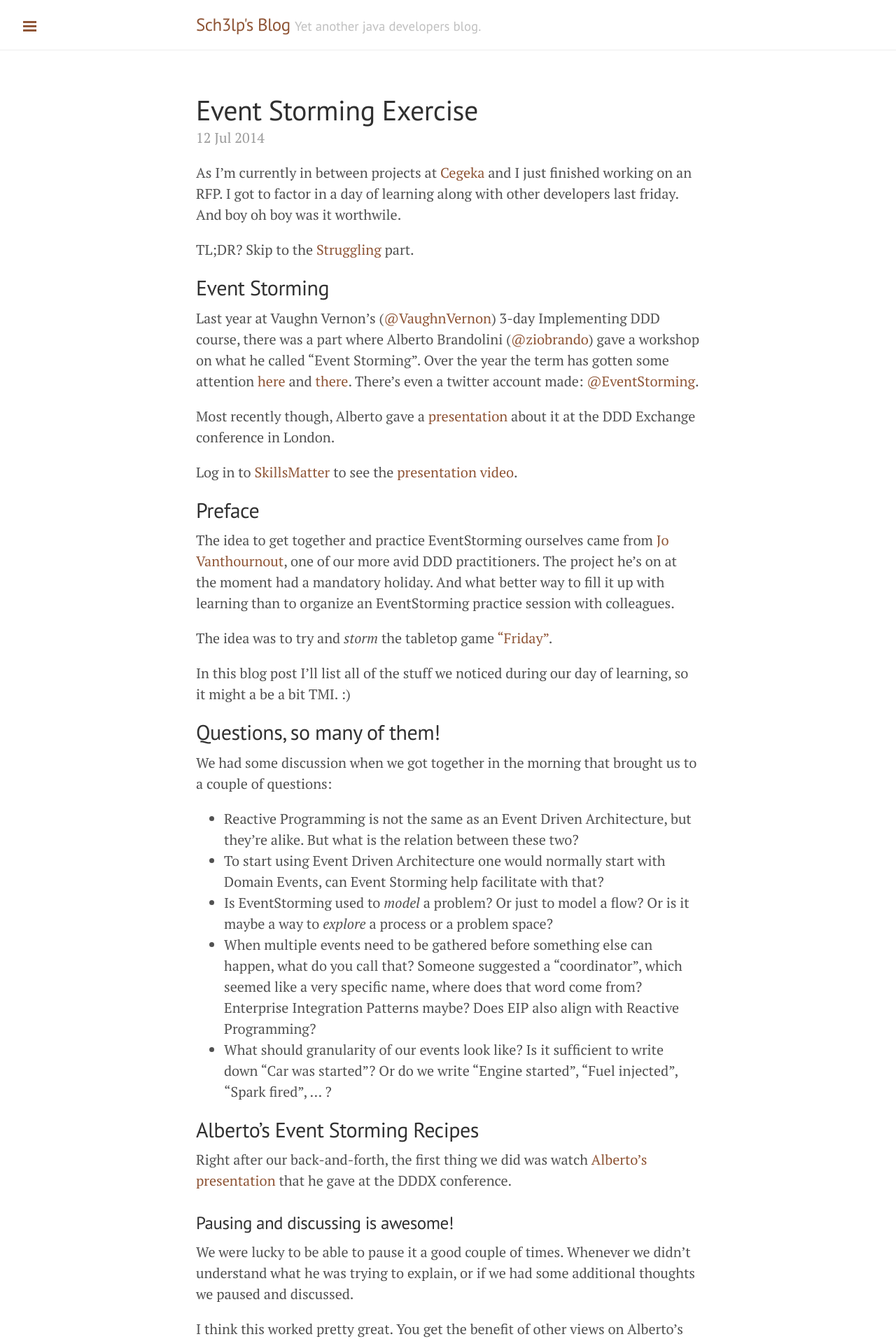
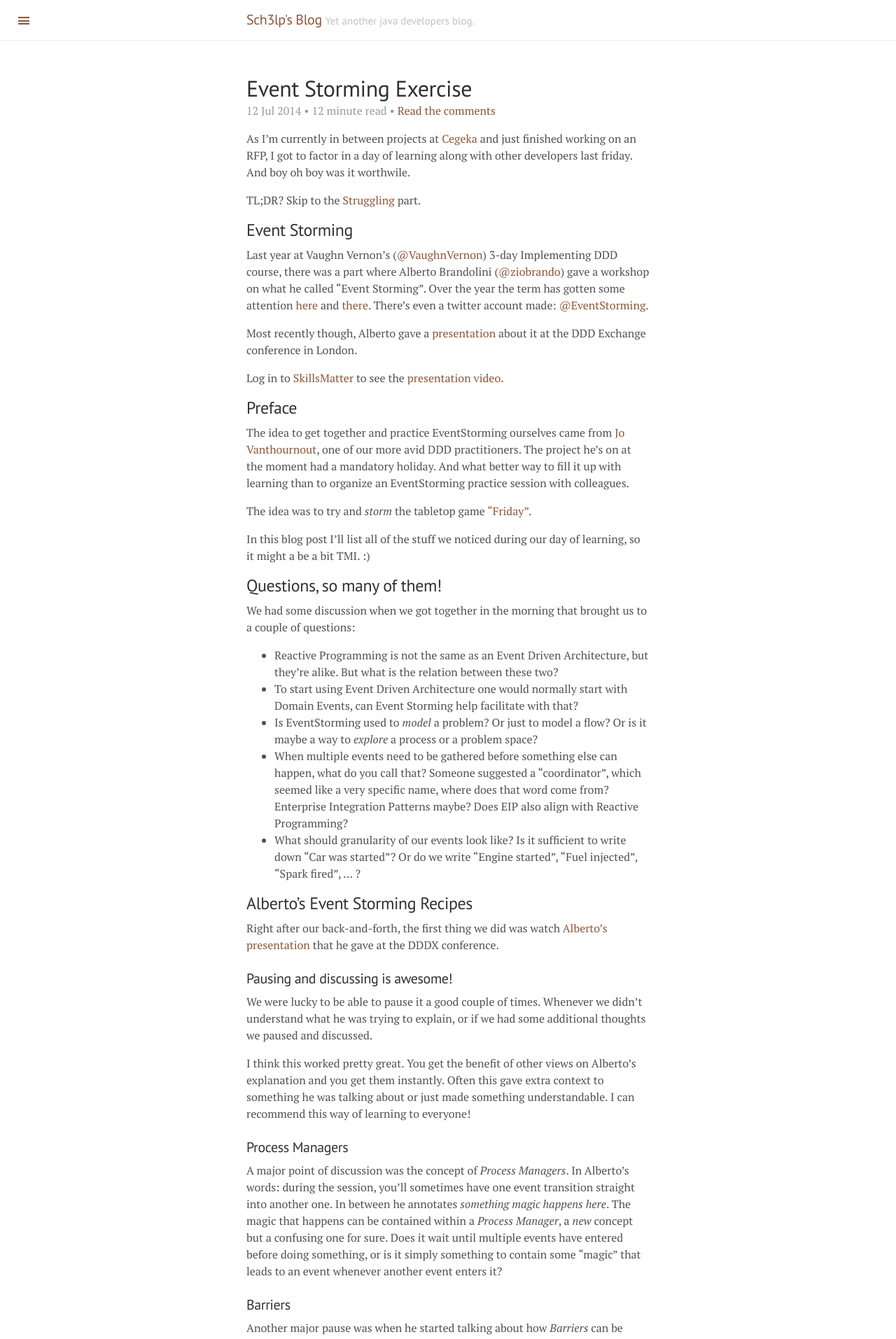
Before and after one commit to imanuelr/sch3lp.github.io, a Jekyll site: the page built from _posts/2014-07-12-event-storming-exercise.md, in a window 1280 px wide. Shown: the top 1913 px of the page at 70% size. Built offline with Jekyll 4.4.1, drawn with Linux system fonts in a browser that asks for light colours; Markdown is read by kramdown in place of the engine named in the settings; comment, search, counter and statistics services are not loaded.

Commit message:
rolled out disqus comments + read time

```diff
--- a/_layouts/post.html
+++ b/_layouts/post.html
@@ -4,8 +4,9 @@ layout: default
 
 <div class="post">
   <h1 class="post-title">{{ page.title }}</h1>
-  <span class="post-date">{{ page.date | date_to_string }}</span>
+  <span class="post-date">{{ page.date | date_to_string }} • {{ page.content | number_of_words | divided_by:180 }} minute read • <a href="{{ page.url }}#disqus_thread" data-disqus-identifier="{{ page.path | split:'/' | last | cgi_escape }}">Read the comments</a></span>
   {{ content }}
+  <div id="disqus_thread"></div>
 </div>
 
 <div class="related">
--- a/_posts/2014-07-12-event-storming-exercise.md
+++ b/_posts/2014-07-12-event-storming-exercise.md
@@ -3,8 +3,7 @@ layout: post
 title: Event Storming Exercise
 published: true
 ---
-As I'm currently in between projects at [Cegeka](http://www.cegeka.be) and I just finished working on an RFP.
-I got to factor in a day of learning along with other developers last friday.
+As I'm currently in between projects at [Cegeka](http://www.cegeka.be) and just finished working on an RFP, I got to factor in a day of learning along with other developers last friday.
 And boy oh boy was it worthwile.
 
 TL;DR? Skip to the [Struggling](#Struggling) part.
--- a/index.html
+++ b/index.html
@@ -12,9 +12,10 @@ title: Home
       </a>
     </h1>
 
-    <span class="post-date">{{ post.date | date_to_string }}</span>
+    <span class="post-date">{{ post.date | date_to_string }} • {{ post.content | number_of_words | divided_by:180 }} minute read • <a href="{{ post.url }}#disqus_thread" data-disqus-identifier="{{ post.path | split:'/' | last | cgi_escape }}">Read the comments</a></span>
 
     {{ post.content }}
+
   </div>
   {% endfor %}
 </div>
--- a/public/css/poole.css
+++ b/public/css/poole.css
@@ -54,7 +54,7 @@ html {
 }
 @media (min-width: 38em) {
   html {
-    font-size: 20px;
+    font-size: 16px;
   }
 }
 
```
Also changed, not shown: _layouts/default.html (+17 -0 lines), about.md (+2 -0 lines).
